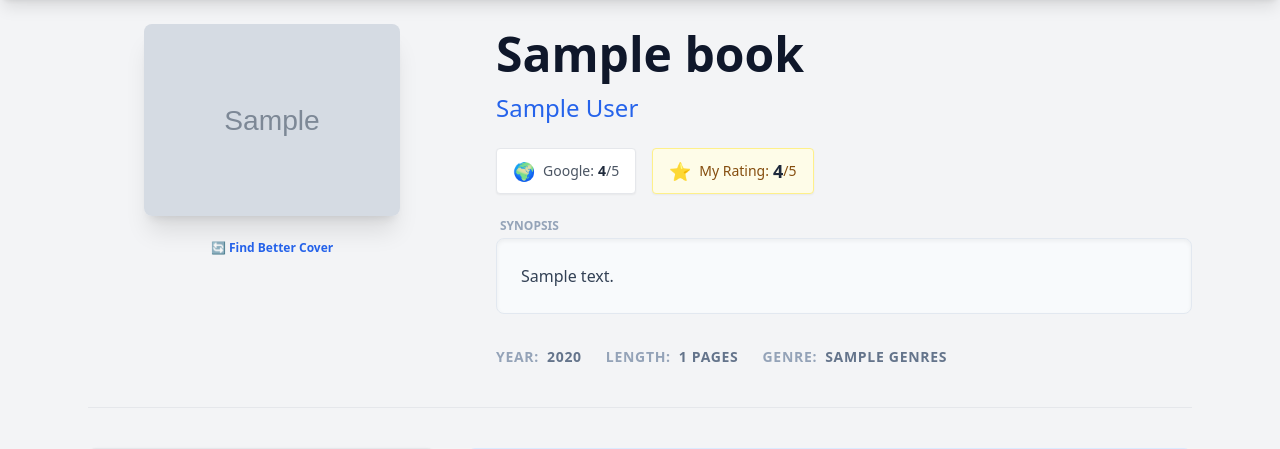
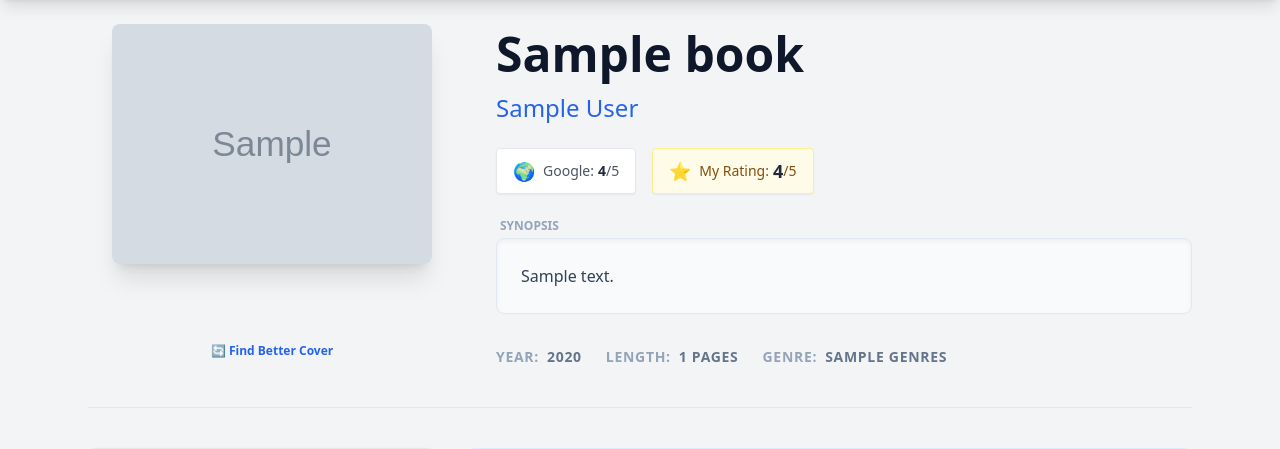
Before and after one commit to dafioram/BookLogger, a FastAPI app: template app/templates/book_detail.html in a window 1280 px wide. Shown: the part 64-513 px from the top of the page. Run offline with FastAPI, Linux system fonts and the light colour scheme; the template is opened without the code that fills it: most values are stand-ins (such as "Sample title", 1, 10 or a date in 2020); grey boxes marked "Sample" are stand-in pictures; some libraries are stand-ins or nearby versions.

Commit message:
Make cover art alignment better on book details

```diff
--- a/app/templates/book_detail.html
+++ b/app/templates/book_detail.html
@@ -3,14 +3,15 @@
 {% block content %}
 <div class="max-w-6xl mx-auto">
 
-    <div class="flex flex-col md:flex-row gap-10 mb-10">
+    <div class="flex flex-col md:flex-row gap-10 mb-10 items-stretch">
 
         <div class="w-full md:w-1/3 flex flex-col items-center flex-shrink-0">
 
-            <div class="w-48 md:w-64 shadow-xl rounded-lg overflow-hidden mb-6 relative group">
+            <div class="w-64 md:w-80 shadow-xl rounded-lg overflow-hidden mb-6 relative group">
                 <img src="{{ book.cover_url }}" class="w-full h-auto object-cover">
             </div>
 
+            <div class="w-full max-w-xs text-center mt-auto">
                 <button
                     onclick="document.getElementById('cover-modal').classList.remove('hidden')"
                     hx-get="/book/{{ book.id }}/cover_options"
@@ -20,6 +21,7 @@
                 >
                     <span>🔄 Find Better Cover</span>
                 </button>
+            </div>
 
         </div>
 
```
Also changed, not shown: app/templates/partials/cover_options.html (+17 -11 lines). Lines whose indentation alone changed are shown as unchanged.
